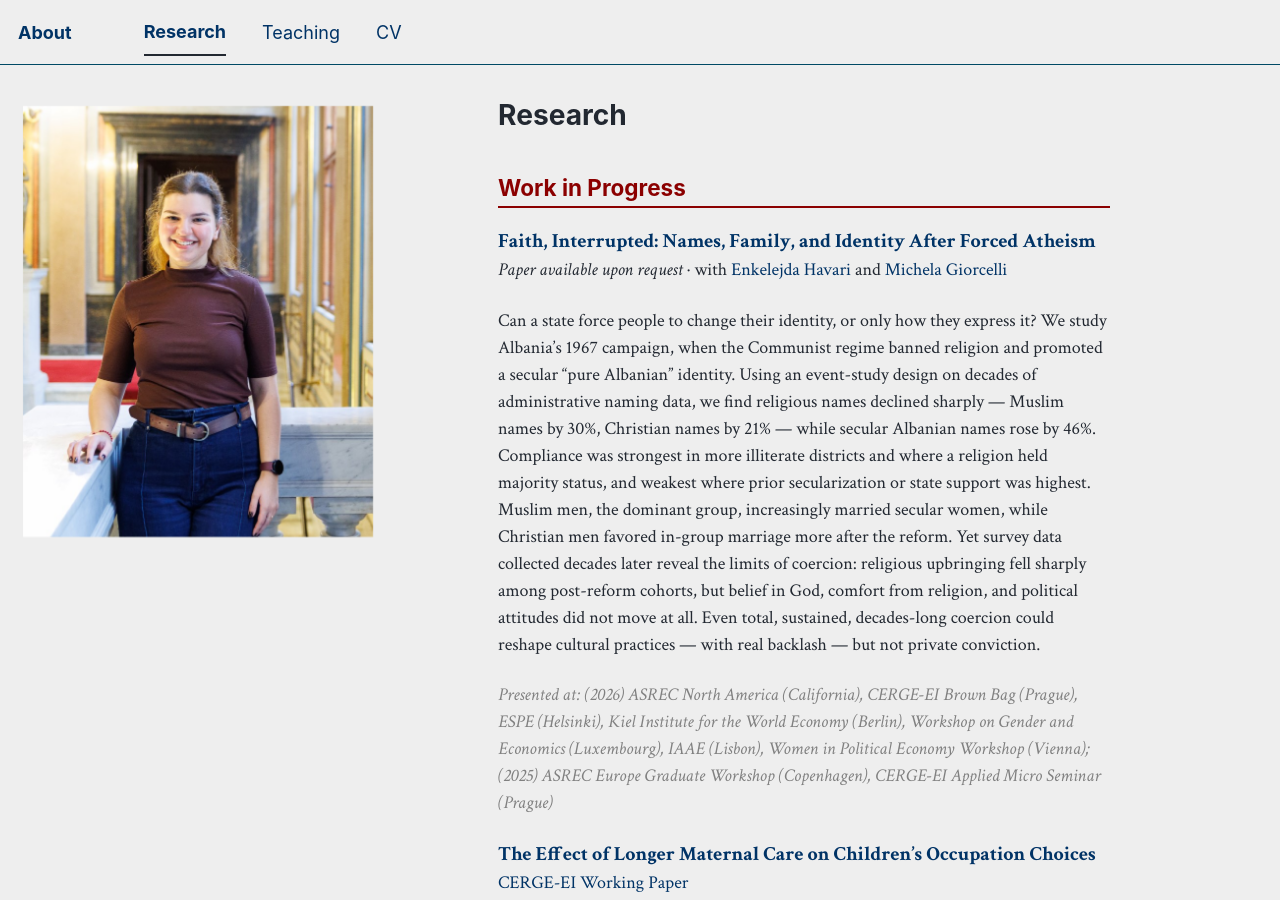
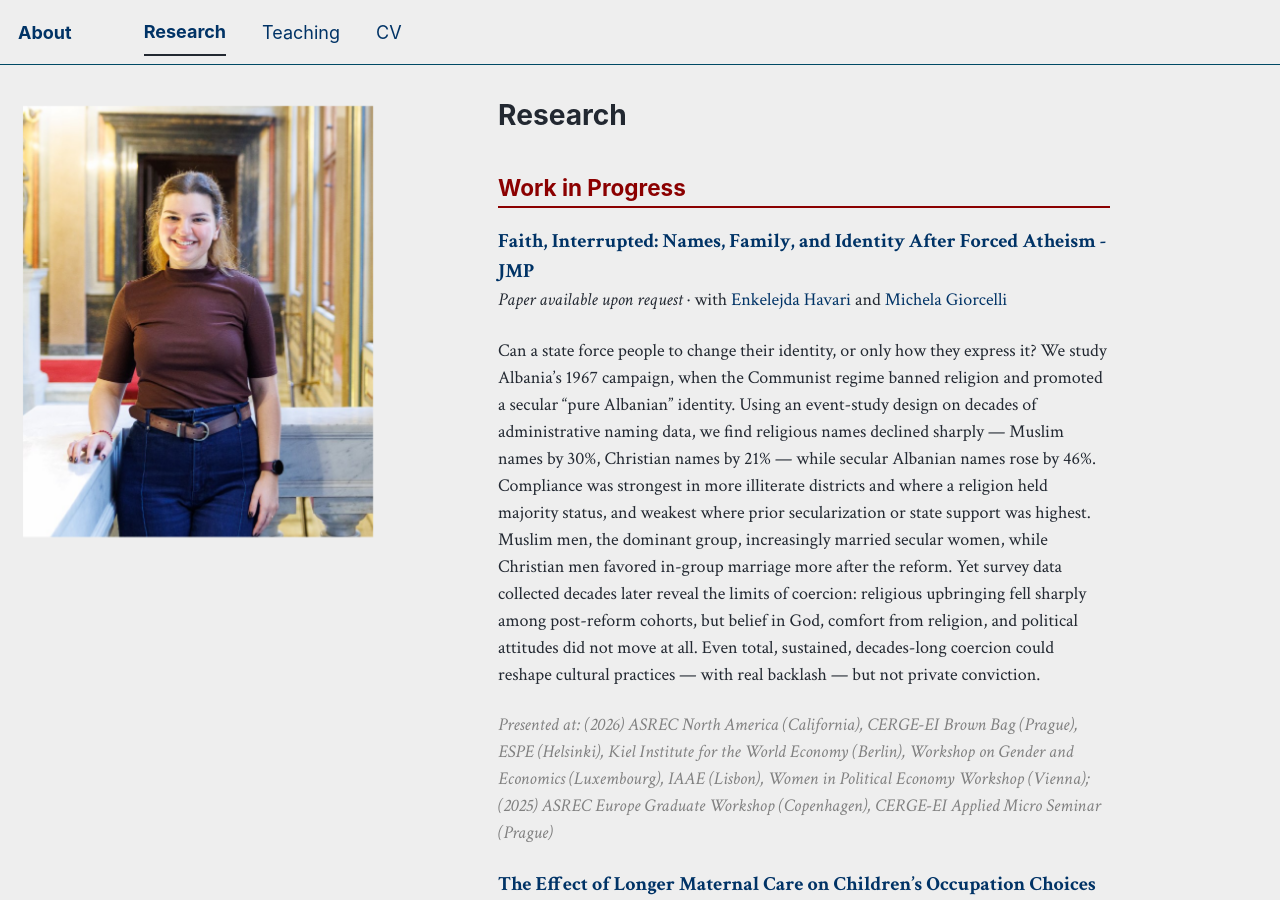
Before and after one commit to sofianasinani/sofianasinani.github.io, a Jekyll site: the page built from _publications/publications.md, in a window 1280 px wide and 900 px high. Built offline with Jekyll 4.4.1, drawn with Linux system fonts in a browser that asks for light colours; a script bundle is joined from its source files by our own code; library files that are not in the unit come from our copies.

Commit message:
Update publication title with additional identifier

```diff
--- a/_publications/publications.md
+++ b/_publications/publications.md
@@ -7,7 +7,7 @@ author_profile: true
 
 <h2 style="color: #8B0000; border-bottom: 2px solid #8B0000; padding-bottom: 5px;">Work in Progress</h2>
 
-<span style="color: #003366; font-weight: bold; font-size: 20px;">Faith, Interrupted: Names, Family, and Identity After Forced Atheism</span>
+<span style="color: #003366; font-weight: bold; font-size: 20px;">Faith, Interrupted: Names, Family, and Identity After Forced Atheism - JMP</span>
 <br>
 *Paper available upon request* · with [Enkelejda Havari](https://sites.google.com/site/enkehavari/) and [Michela Giorcelli](http://www.giorcellimichela.com/)
 <br>
```
